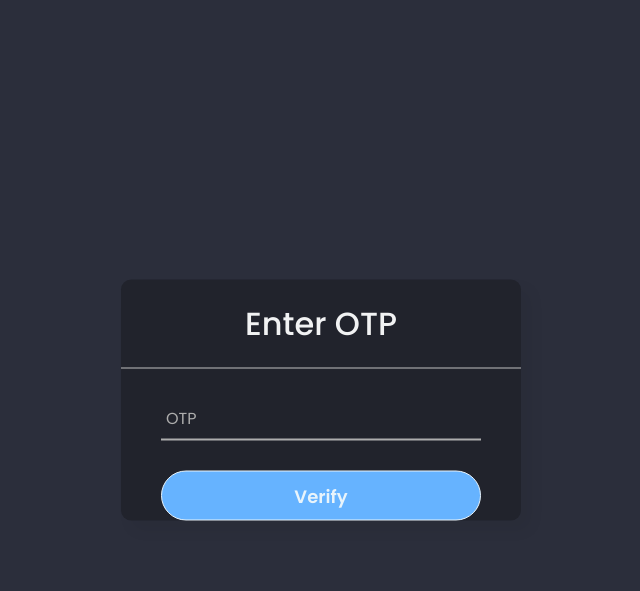
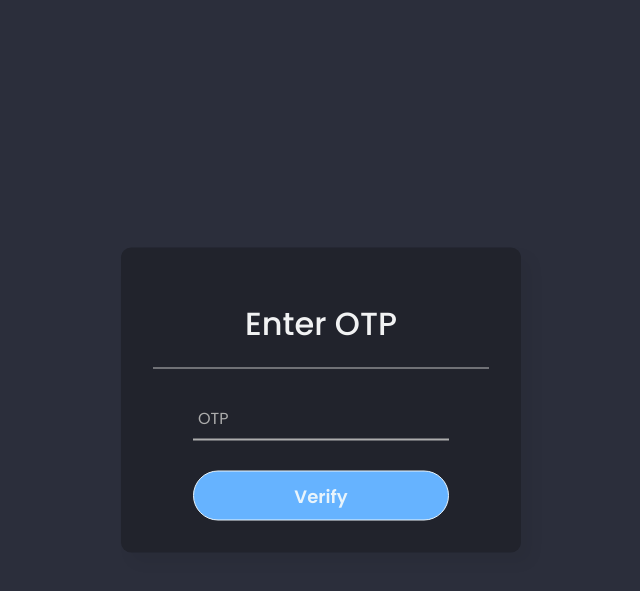
Before and after one commit to Adnan4290/ChatZenith, a Flask app: page /otp in a window 1280 px wide. Shown: the top 591 px of the page, without its empty margins (319-959 px from the left). Run offline with Flask 3, Linux system fonts and the light colour scheme.

Commit message:
Fixed a styling bug in otp_verify.html

```diff
--- a/static/css/style.css
+++ b/static/css/style.css
@@ -632,3 +632,4 @@ input[type="submit"]:hover {
 position: relative;
 top: 3rem;
 }
+.otp-send{padding: 2rem 2rem;}
--- a/templates/otp_verify.html
+++ b/templates/otp_verify.html
@@ -9,9 +9,10 @@
     <link rel="stylesheet" href="{{url_for('static', filename='css/style.css')}}">
 </head>
 <style>
-    center{
-        padding: 2rem 2rem;
-    }
+  .center{
+    padding: 2rem 2rem;
+  }
+
 
 </style>
 <body>
@@ -24,7 +25,7 @@
             <label>OTP</label>
           </div>
           <!-- <div class="pass">Didn't reveived a code?</div> -->
-          <input type="submit" value="Verify">
+          <input type="submit" id="otp-send" value="Verify">
           <!-- <div class="signup_link">
 
           </div> -->
```
